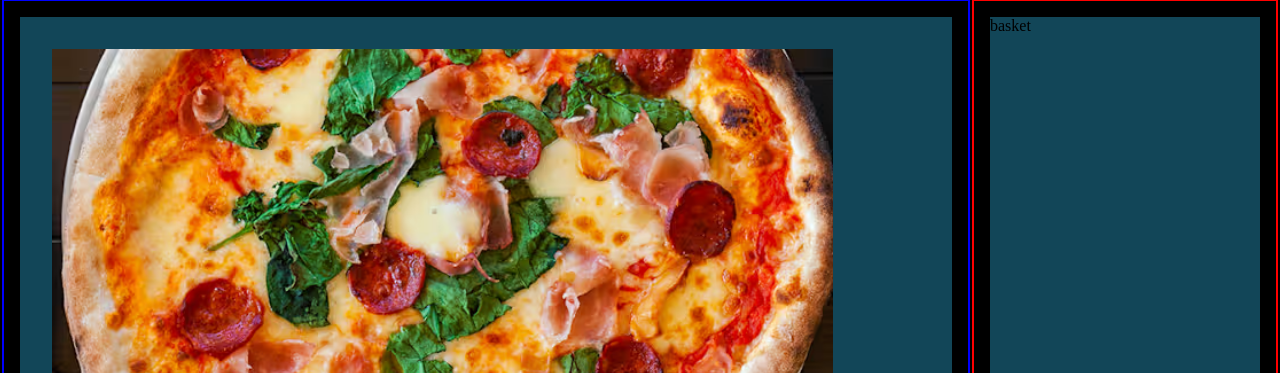
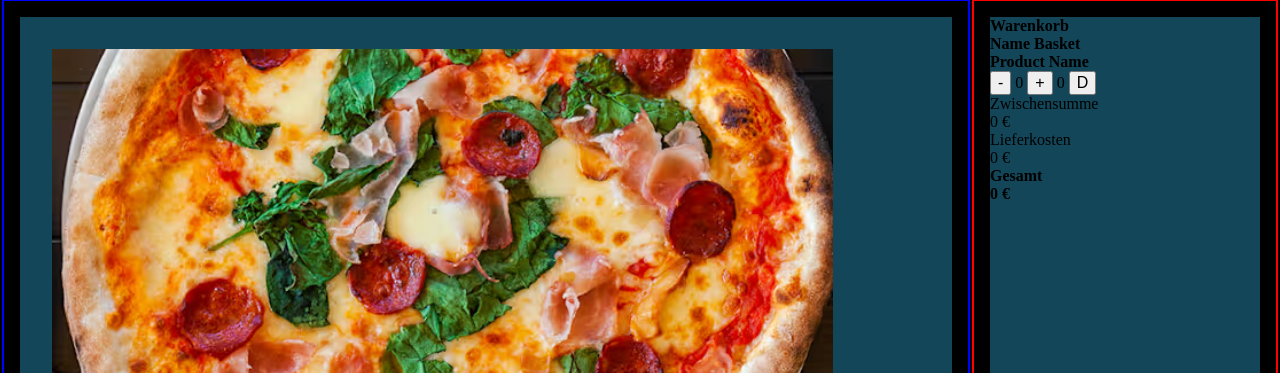
Before and after one commit to KarloHlisc/bestell-app, a plain HTML site: page index.html in a window 1280 px wide. Shown: the part 103-476 px from the top of the page. Drawn offline with Linux system fonts and the light colour scheme.

Commit message:
added check out area

```diff
--- a/index.html
+++ b/index.html
@@ -8,6 +8,7 @@
     <link rel="stylesheet" href="style.css">
     <link rel="stylesheet" href="styles/standard.css">
     <script src="./scripts/db.js"></script>
+    <link rel="stylesheet" href="./styles/basket.css">
 </head>
 <body onload="init()">
     <header>
@@ -82,13 +83,42 @@
 
 
     <section class="basket_wrapper">
-        <div class="basket">basket</div>
+        <div class="basket"><h2 class="basket-name">Warenkorb</h2>
+            <div class="basket-title">
+                <h2 class="basket-name">Name Basket</h2>
+            </div>
+            <div class="basket-items">
+                <h3 class="product-name">Product Name</h3>
+                <div class="product-amount">
+                    <button id="btn-product-decrease" onclick="" class="btn">-</button>
+                    <span id="product-number" class="product-number">0</span>
+                     <button id="btn-product-increase" onclick="" class="btn">+</button>
+                     <span id="product-costs" class="product-costs">0</span>
+                     <button id="btn-product-delete" onclick="" class="btn">D</button>
+                </div>
+            </div>
+                <div class="check-out">
+                    <div class="zwischensume">
+                        <p class="zwischen-sume-name">Zwischensumme</p>
+                        <p class="zwischen-sume-num">0 €</p>
+                    </div>
+
+                    <div class="lieferkosten">
+                        <p class="lieferkosten-name">Lieferkosten</p>
+                        <p class="lieferkosten-num">0 €</p>
+                    </div>
+                    <div class="sume">
+                        <p class="sum-sume-name"><strong>Gesamt</strong></p>
+                        <p class="sum-sume-num"><strong>0 €</strong></p>
+                    </div>
+                </div>
+        </div>
     </section>
 
    </div>
     </main>
     <footer>
-
+                <p>Footer</p>
     </footer>
     <script src="./scripts/template.js"></script>
     <script src="script.js"></script>
```
